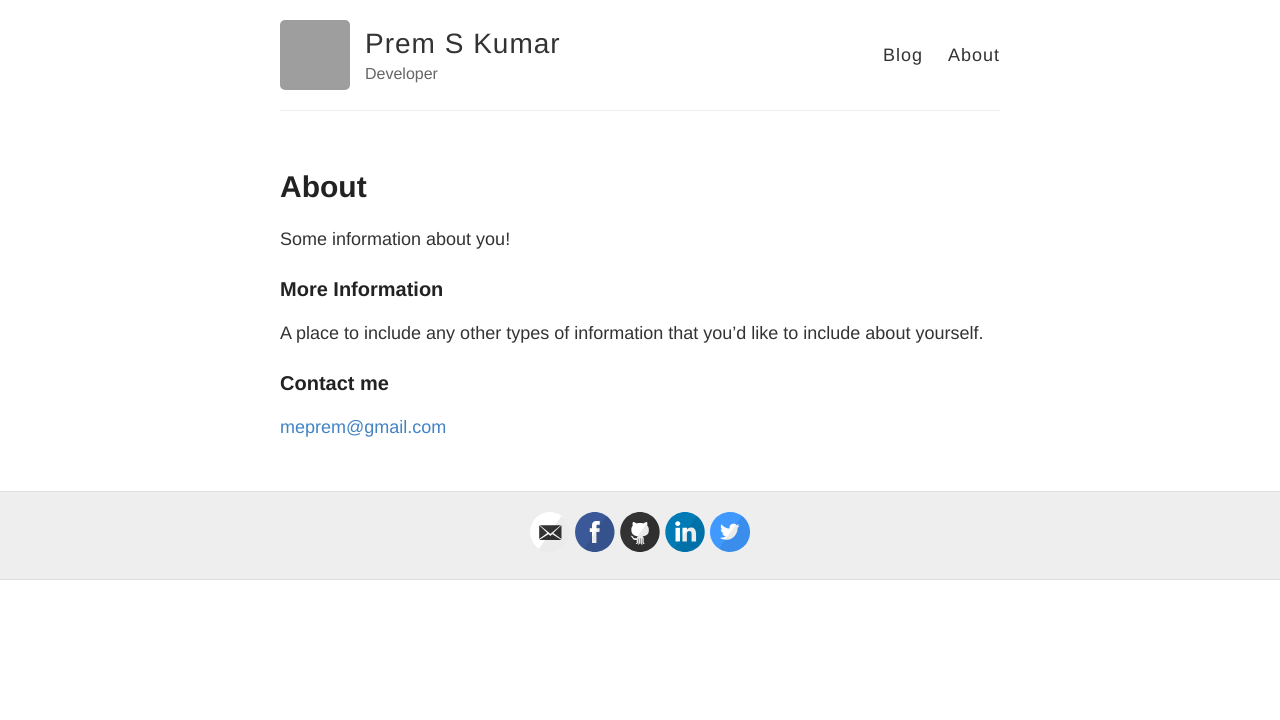
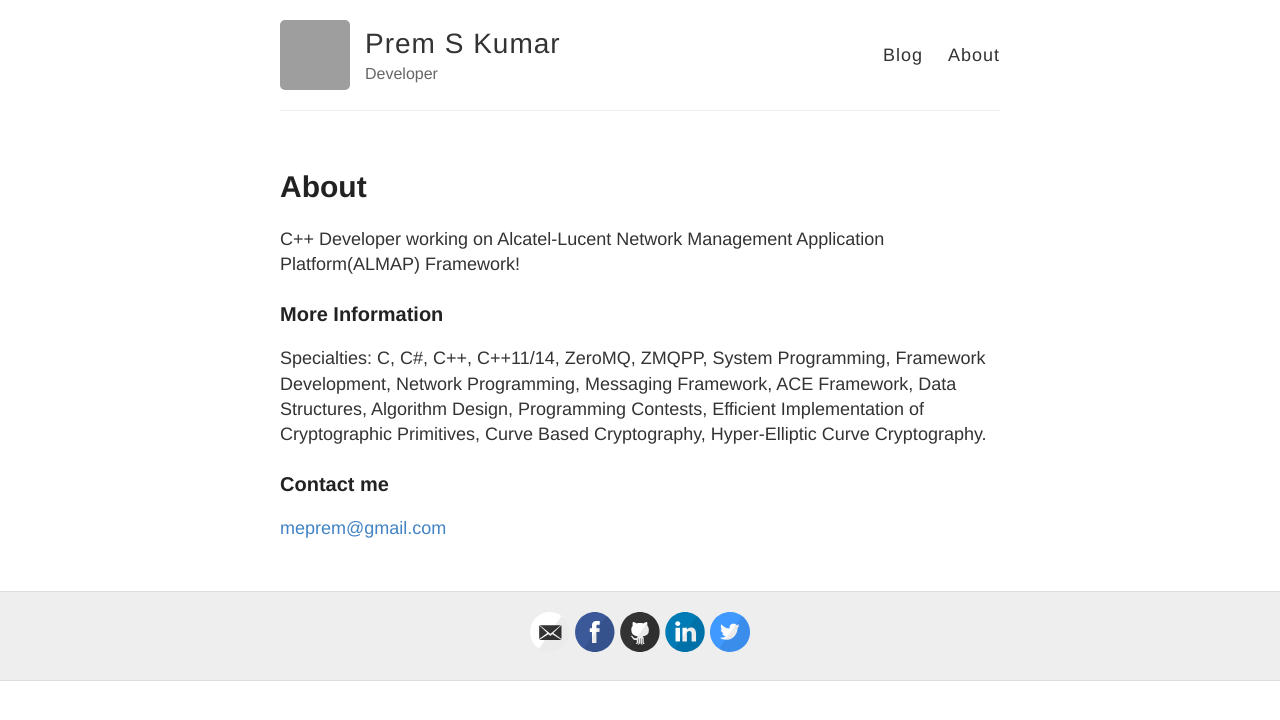
Before and after one commit to meprem/meprem.github.io, a Jekyll site: the page built from about.md, in a window 1280 px wide. Shown: the top 720 px of the page. Built offline with Jekyll 4.4.1, drawn with Linux system fonts in a browser that asks for light colours; Markdown is read by kramdown in place of the engine named in the settings; grey boxes are pictures that could not be loaded.

Commit message:
Update about.md

```diff
--- a/about.md
+++ b/about.md
@@ -4,11 +4,12 @@ title: About
 permalink: /about/
 ---
 
-Some information about you!
+C++ Developer working on Alcatel-Lucent Network Management Application Platform(ALMAP) Framework!
 
 ### More Information
 
-A place to include any other types of information that you'd like to include about yourself.
+Specialties:
+C, C#, C++, C++11/14, ZeroMQ, ZMQPP, System Programming, Framework Development, Network Programming, Messaging Framework, ACE Framework, Data Structures, Algorithm Design, Programming Contests, Efficient Implementation of Cryptographic Primitives, Curve Based Cryptography, Hyper-Elliptic Curve Cryptography.
 
 ### Contact me
 
```
